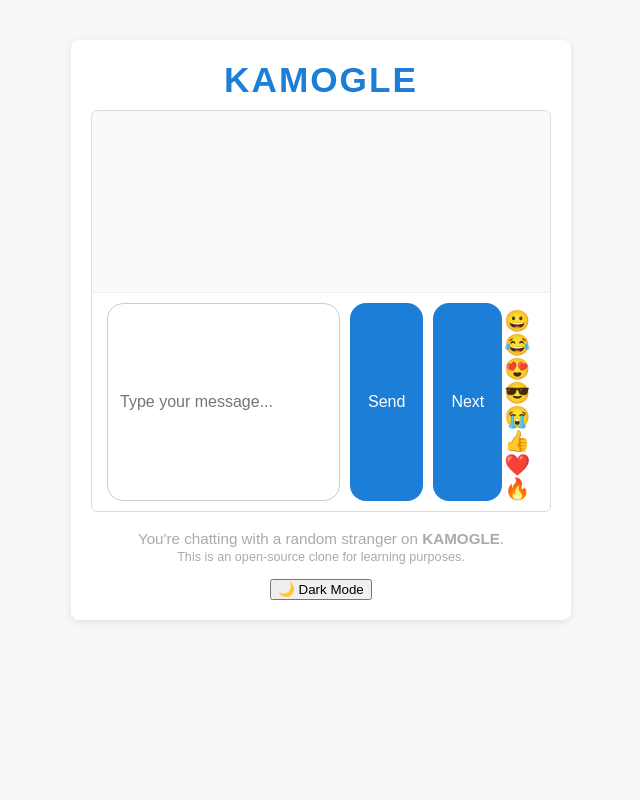
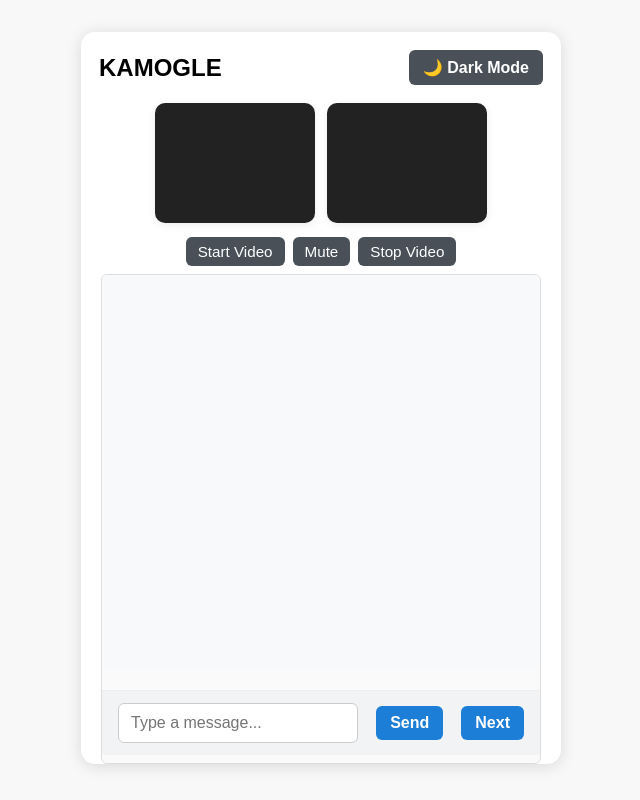
Before and after one commit to rabindranath537/kamogle-, a Flask app: page / in a window 1280 px wide. Shown: the whole page, without its empty margins (319-959 px from the left). Run offline with Flask 3, Linux system fonts and the light colour scheme; some libraries are stand-ins or nearby versions.

Commit message:
Update index.html

```diff
--- a/templates/index.html
+++ b/templates/index.html
@@ -3,37 +3,74 @@
 <head>
     <meta charset="UTF-8">
     <meta name="viewport" content="width=device-width, initial-scale=1.0">
-    <title>KAMOGLE Clone</title>
+    <title>KAMOGLE</title>
     <link rel="stylesheet" href="/static/style.css">
+    <style>
+        /* Responsive and modern enhancements */
+        #main-container {
+            max-width: 480px;
+            margin: 32px auto;
+            background: #fff;
+            border-radius: 14px;
+            box-shadow: 0 2px 16px rgba(0,0,0,0.13);
+            padding: 0;
+            overflow: hidden;
+        }
+        body.dark-mode #main-container { background: #232323; }
+        #header-row { display: flex; align-items: center; justify-content: space-between; padding: 18px 18px 0 18px; }
+        #chat-area { display: flex; flex-direction: column; height: 60vh; min-height: 340px; max-height: 70vh; padding: 0 0 8px 0; }
+        #messages { flex: 1; overflow-y: auto; padding: 16px; font-size: 1.05em; background: #f8f9fa; }
+        body.dark-mode #messages { background: #181818; color: #eee; }
+        #input-area { display: flex; align-items: center; gap: 8px; padding: 12px 16px; background: #f1f3f5; }
+        body.dark-mode #input-area { background: #232323; }
+        #message-input { flex: 1; padding: 10px 12px; border-radius: 6px; border: 1px solid #ccc; font-size: 1em; outline: none; background: #fff; color: #222; }
+        body.dark-mode #message-input { background: #181818; color: #eee; border: 1px solid #444; }
+        #send-btn, #next-btn, #dark-toggle { padding: 8px 14px; border: none; border-radius: 6px; background: #1c7ed6; color: #fff; font-weight: bold; cursor: pointer; font-size: 1em; transition: background 0.2s; }
+        #send-btn:hover, #next-btn:hover, #dark-toggle:hover { background: #1864ab; }
+        #dark-toggle { margin-left: 8px; background: #495057; }
+        body.dark-mode #dark-toggle { background: #eee; color: #232323; }
+        #typing-indicator { font-size: 0.95em; color: #868e96; margin: 0 0 0 16px; }
+        .user-message { background: #d0ebff; color: #222; padding: 7px 12px; border-radius: 8px; margin: 6px 0 6px auto; max-width: 80%; text-align: right; display: inline-block; }
+        body.dark-mode .user-message { background: #339af0; color: #fff; }
+        #messages div:not(.user-message) { background: #f1f3f5; color: #232323; padding: 7px 12px; border-radius: 8px; margin: 6px auto 6px 0; max-width: 80%; text-align: left; display: inline-block; }
+        body.dark-mode #messages div:not(.user-message) { background: #343a40; color: #fff; }
+        #video-area { display: flex; flex-direction: column; align-items: center; margin: 18px 0 8px 0; gap: 8px; }
+        .video-wrapper { display: flex; gap: 12px; }
+        video { width: 160px; height: 120px; background: #222; border-radius: 10px; margin: 0; box-shadow: 0 2px 8px rgba(0,0,0,0.08); }
+        #video-controls { display: flex; gap: 8px; margin-top: 6px; }
+        #video-controls button { padding: 6px 12px; border-radius: 6px; border: none; background: #495057; color: #fff; font-size: 0.95em; cursor: pointer; }
+        #video-controls button:hover { background: #1c7ed6; }
+        @media (max-width: 600px) { #main-container { max-width: 100vw; margin: 0; border-radius: 0; box-shadow: none; } #chat-area { min-height: 50vh; max-height: 90vh; } #input-area { padding: 8px 4px; } #messages { padding: 8px 2vw; font-size: 1em; } .video-wrapper { flex-direction: column; gap: 6px; } video { width: 98vw; max-width: 320px; height: 30vw; min-height: 100px; } }
+    </style>
 </head>
 <body>
     <div id="main-container">
-        <h1>KAMOGLE</h1>
+        <div id="header-row">
+            <h2 style="margin:0;font-weight:700;">KAMOGLE</h2>
+            <button id="dark-toggle">🌙 Dark Mode</button>
+        </div>
+        <div id="video-area">
+            <div class="video-wrapper">
+                <video id="localVideo" autoplay muted playsinline></video>
+                <video id="remoteVideo" autoplay playsinline></video>
+            </div>
+            <div id="video-controls">
+                <button id="start-video-btn">Start Video</button>
+                <button id="mute-btn">Mute</button>
+                <button id="stop-video-btn">Stop Video</button>
+            </div>
+        </div>
         <div id="chat-area">
             <div id="messages"></div>
-            <div id="typing-indicator" style="font-style:italic;color:gray;"></div>
+            <div id="typing-indicator"></div>
             <div id="input-area">
-                <input type="text" id="message-input" placeholder="Type your message...">
+                <input id="message-input" type="text" placeholder="Type a message..." autocomplete="off" />
                 <button id="send-btn">Send</button>
                 <button id="next-btn">Next</button>
-                <div id="emoji-picker">
-                    <span class="emoji">😀</span>
-                    <span class="emoji">😂</span>
-                    <span class="emoji">😍</span>
-                    <span class="emoji">😎</span>
-                    <span class="emoji">😭</span>
-                    <span class="emoji">👍</span>
-                    <span class="emoji">❤️</span>
-                    <span class="emoji">🔥</span>
-                </div>
             </div>
         </div>
-        <div id="footer">
-            <p>You're chatting with a random stranger on <b>KAMOGLE</b>.<br>
-            <small>This is an open-source clone for learning purposes.</small></p>
-            <button id="dark-toggle">🌙 Dark Mode</button>
-        </div>
     </div>
+    <audio id="notif-sound" src="/static/notify.mp3" preload="auto"></audio>
     <script src="https://cdn.socket.io/4.7.5/socket.io.min.js"></script>
     <script src="/static/chat.js"></script>
 </body>
```
